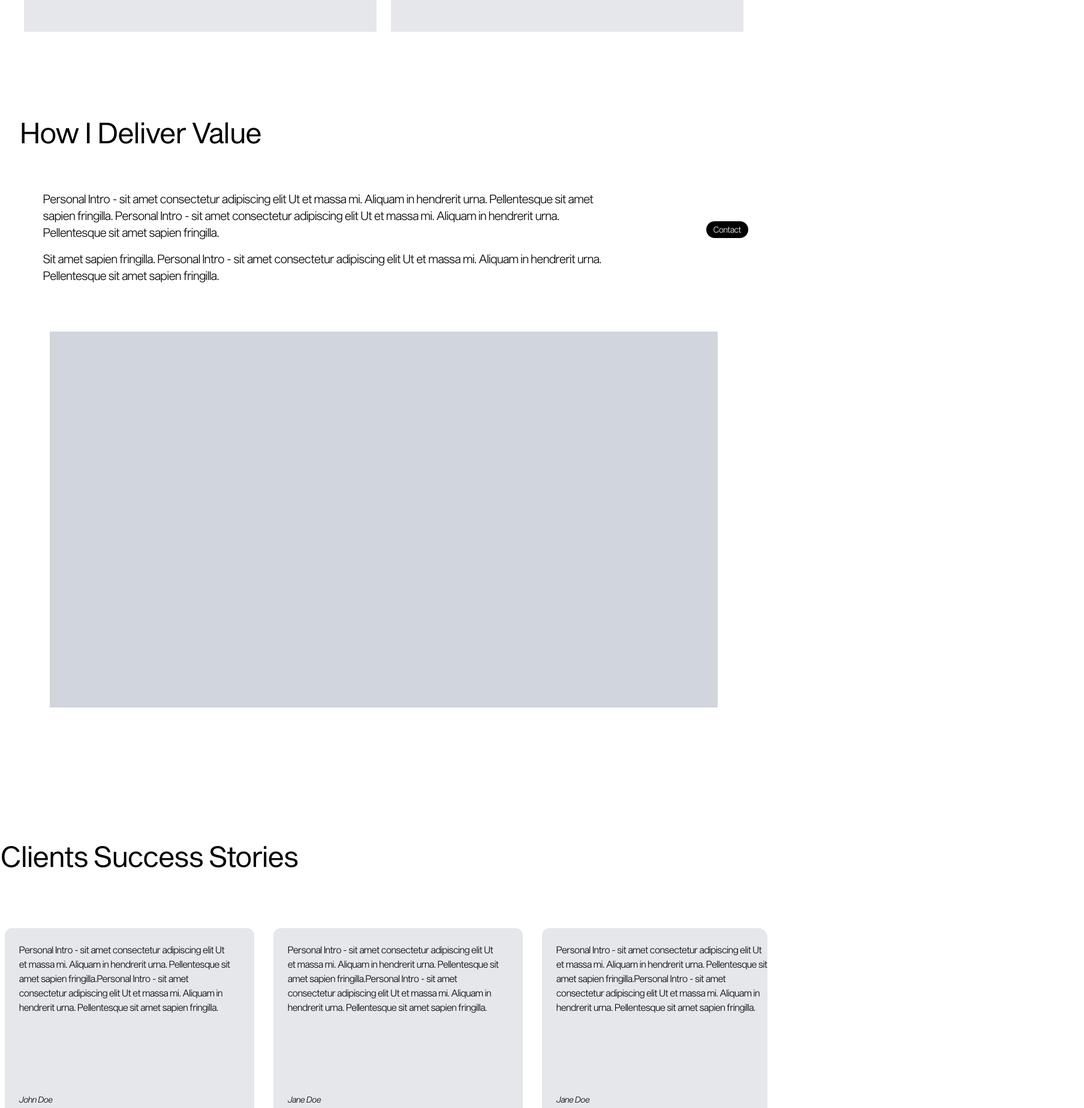
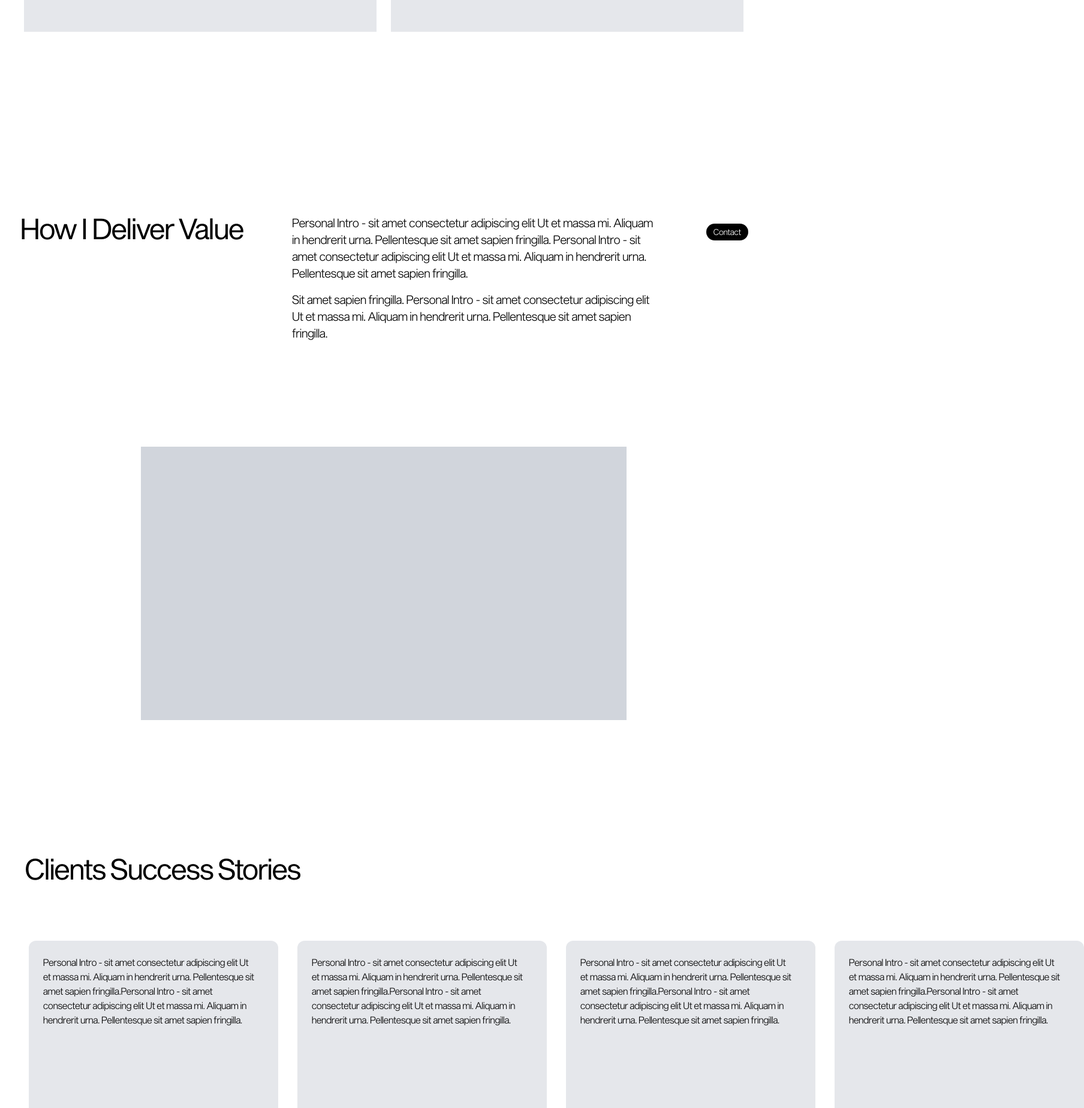
Before and after one commit to gvirus21/portfolio-v4, a Next.js app: page / in a window 1280 px wide. Shown: the part 980-2828 px from the top of the page at 60% size, 1808 px wide, since content can reach past the window. Built offline with nearby package versions, Linux system fonts and the light colour scheme.

Commit message:
wip: layout cleanups

```diff
--- a/src/app/(homepage_sections)/MyApproach.tsx
+++ b/src/app/(homepage_sections)/MyApproach.tsx
@@ -2,7 +2,7 @@ import { H2 } from "../components/ui/Headings";
 
 export const MyApproachSection = () => {
   return (
-    <section className="h-[80vh] px-10">
+    <section className="h-[60vh] px-10">
       <H2>My Approach</H2>
 
       <div className="h-[1px] w-full bg-black mt-20" />
--- a/src/app/(homepage_sections)/Testimonial.tsx
+++ b/src/app/(homepage_sections)/Testimonial.tsx
@@ -34,10 +34,10 @@ const testimonials = [
 
 export const TestimonialSection = () => {
   return (
-    <section className="h-[60vh] max-w-7xl mx-auto mt-[10rem] mb-20">
+    <section className="min-h-[50vh] w-full px-10 mt-[10rem]">
       <H2>Clients Success Stories</H2>
 
-      <div className="flex overflow-x-scroll mx-auto gap-4 py-0 mb-40 rounded-2xl mt-24">
+      <div className="flex mx-auto gap-4 py-0 mb-40 rounded-2xl mt-24">
         {testimonials.map((testimonial) => (
           <div
             key={testimonial.id}
--- a/src/app/(homepage_sections)/Value.tsx
+++ b/src/app/(homepage_sections)/Value.tsx
@@ -1,11 +1,8 @@
 "use client";
 
 import { H2 } from "../components/ui/Headings";
-// import { useState, useEffect, useCallback } from "react";
-// import NextImage from "next/image";
 import PillButton from "../components/ui/PillButton";
 
-// Define the delivery process steps with content matching the screenshot
 const deliverySteps = [
   {
     id: 1,
@@ -22,64 +19,28 @@ const deliverySteps = [
 ];
 
 export const ValueSection = () => {
-  // const [currentIndex, setCurrentIndex] = useState(0);
-
-  // const nextSlide = useCallback(() => {
-  //   setCurrentIndex((prevIndex) =>
-  //     prevIndex === deliverySteps.length - 1 ? 0 : prevIndex + 1
-  //   );
-  // }, []);
-
-  // Auto-transition effect
-  // useEffect(() => {
-  //   const interval = setInterval(() => {
-  //     nextSlide();
-  //   }, 5000); //
-
-  //   return () => clearInterval(interval);
-  // }, [nextSlide]);
-
   return (
-    <section className="py-16 px-4 md:px-8 mt-20">
-      <div className="max-w-7xl mx-auto">
+    <section className="py-16 px-4 md:px-8 mt-60">
+      <div className="w-full">
+        <div className="flex justify-between">
           <H2>How I Deliver Value</H2>
-        <div className="flex justify-between items-center">
-          <div className="space-y-4 mt-10 px-10 w-10/12">
+          <div className="flex justify-between items-center w-6/12">
+            <div className="space-y-4">
               {deliverySteps.map((step) => (
                 <p key={step.id} className="text-xl text-black tracking-[-2%]">
                   {step.content}
                 </p>
               ))}
             </div>
+          </div>
 
-          {/* Contact button that matches the screenshot */}
           <div className="flex justify-end mt-4">
             <PillButton title="Contact" link="/contact"></PillButton>
           </div>
         </div>
 
         {/* Image section */}
-        <div className="mt-20 relative aspect-[16/9] w-11/12 mx-auto overflow-hidden bg-gray-300"></div>
-        {/* <div className="mt-12 relative aspect-[16/9] w-full overflow-hidden">
-          <div className="relative h-full w-full">
-            {deliverySteps.map((step, index) => (
-              <div
-                key={step.id}
-                className={`absolute inset-0 transition-opacity duration-1000 ease-in-out ${
-                  index === currentIndex ? "opacity-100 z-10" : "opacity-0 z-0"
-                }`}
-              >
-                <NextImage
-                  src={step.image}
-                  alt="Portfolio work example"
-                  fill
-                  className="object-cover"
-                  priority={index === 0}
-                />
-              </div>
-            ))}
-          </div>
-        </div> */}
+        <div className="mt-44 relative aspect-[16/9] w-8/12 mx-auto overflow-hidden bg-gray-300"></div>
       </div>
     </section>
   );
--- a/src/app/components/ui/Headings.tsx
+++ b/src/app/components/ui/Headings.tsx
@@ -1,5 +1,5 @@
 export const H2 = ({ children }: Readonly<{ children: React.ReactNode }>) => {
   return (
-    <h2 className="text-5xl font-normal tracking-tighter mb-8">{children}</h2>
+    <h2 className="text-5xl font-normal tracking-[-4px] mb-8">{children}</h2>
   );
 };
```
Lines whose indentation alone changed are shown as unchanged.
